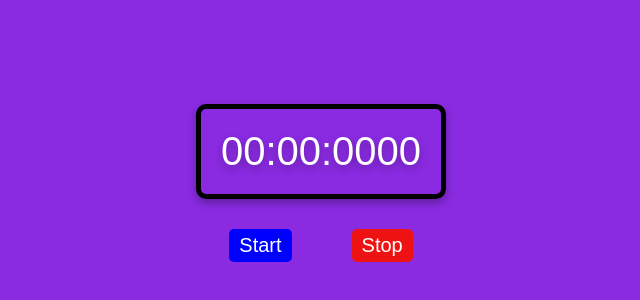
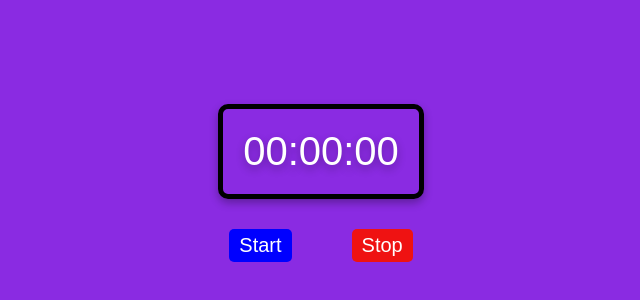
Before and after one commit to CHIDI00/Stop-Watch-App, a plain HTML site: page index.html in a window 1280 px wide. Shown: the part 202-502 px from the top of the page, without its empty margins (319-959 px from the left). Drawn offline with Linux system fonts and the light colour scheme; a web font is replaced by a local one.

Commit message:
nineth commit

```diff
--- a/css/style.css
+++ b/css/style.css
@@ -27,7 +27,7 @@ body {
     word-spacing: 3px;
 }
 
-.watch-container {
+#watch-container {
     display: flex;
     border: 5px solid black;
     border-radius: 10px;
--- a/index.html
+++ b/index.html
@@ -10,11 +10,11 @@
 </head>
 <body>
     <div class="container">
-        <div class="watch-container">
-            <div id="hour">00:</div>
-            <div id="minutes">00:</div>
+        <div id="watch-container">
+            <div id="hour">00:00:00</div>
+            <!-- <div id="minutes">00:</div>
             <div id="seconds">00</div>
-            <div id="milisecond">00</div>
+            <div id="milisecond">00</div> -->
         </div>
         <div class="buttons">
             <button id="startBtn">Start</button>
```
Also changed, not shown: js/script.js (+11 -6 lines).
